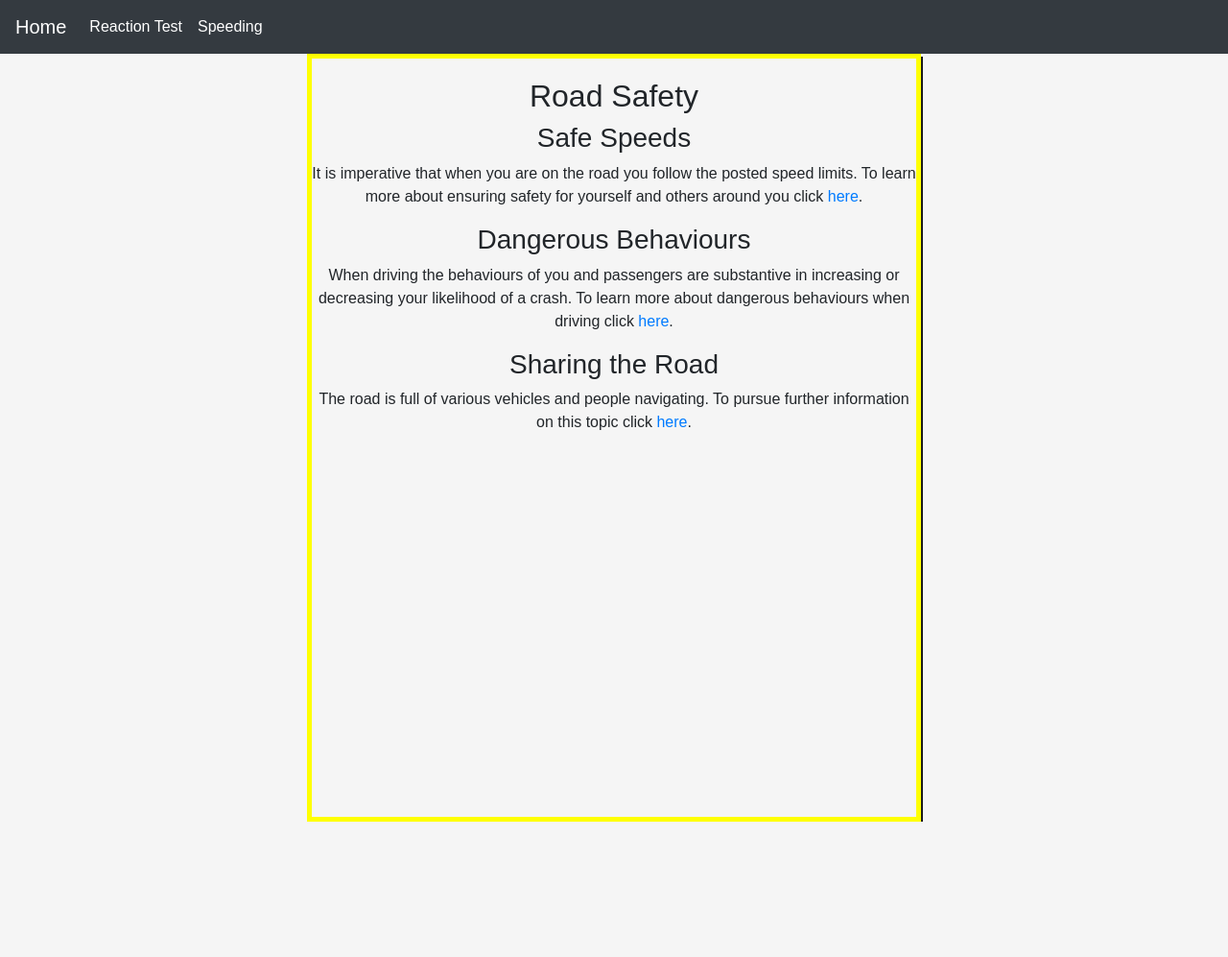
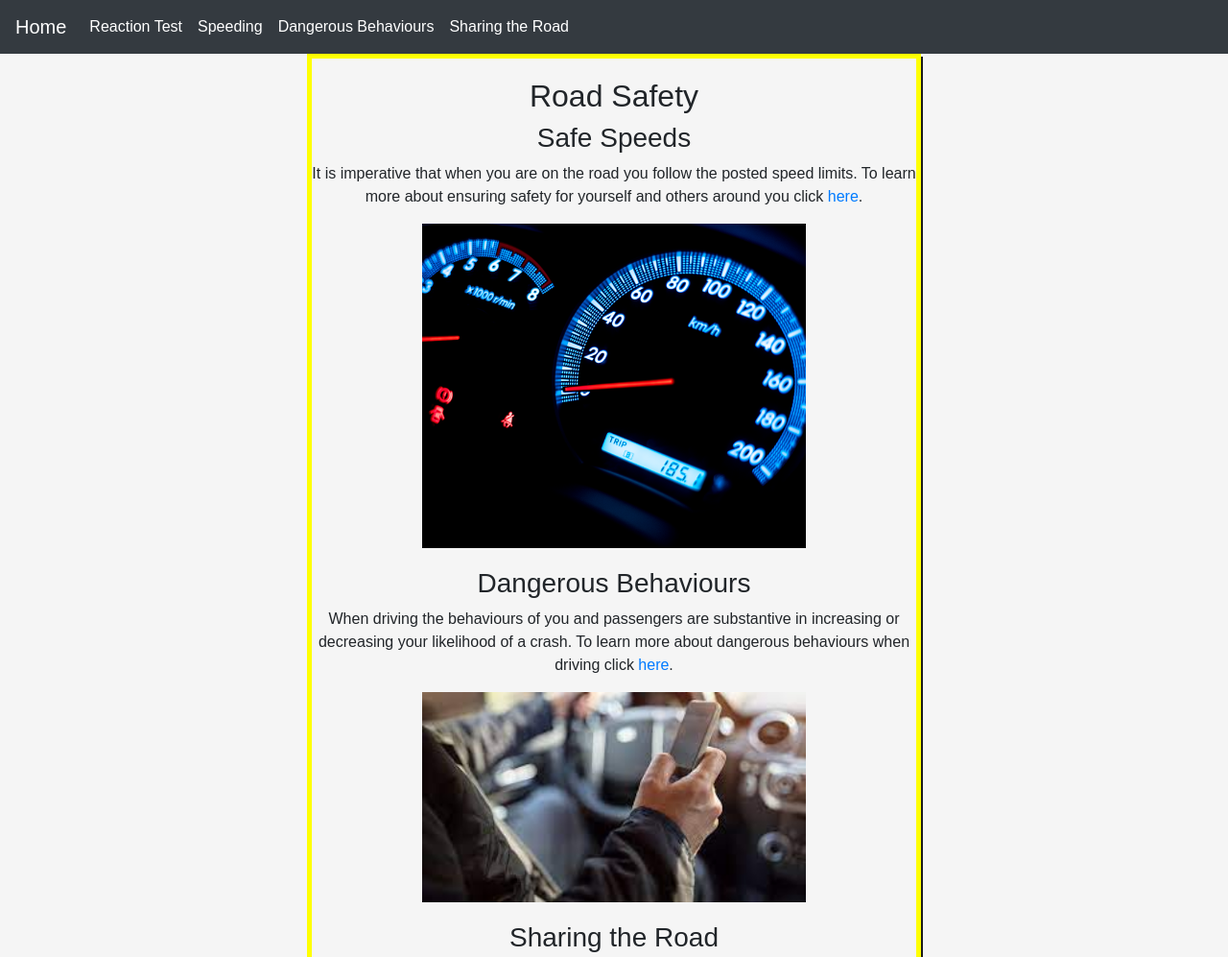
Before and after one commit to Nathan-Harrington/PDHPE-Website-Y10-2022, a plain HTML site: page home.html in a window 1280 px wide. Shown: the top 997 px of the page at 96% size. Before the commit the page ends 856 px from the top, so only its background shows below. Drawn offline with nearby package versions, Linux system fonts and the light colour scheme.

Commit message:
Finished Home.html

```diff
--- a/home.html
+++ b/home.html
@@ -20,17 +20,26 @@
                 <div class = "navbar-nav">
                     <a class="nav-item nav-link active text-white" href="speeding.html">Speeding<span class="sr-only">(current)</span></a>
                 </div>
+                <div class = "navbar-nav">
+                    <a class="nav-item nav-link active text-white" href="dangerousbehaviours.html">Dangerous Behaviours<span class="sr-only">(current)</span></a>
+                </div>
+                <div class = "navbar-nav">
+                    <a class="nav-item nav-link active text-white" href="sharingtheroad.html">Sharing the Road<span class="sr-only">(current)</span></a>
+                </div>
             <div>
         </nav>
 <!--***********************************************************************WEBSITE CODE**************************************************************************-->
         <div id = "roadSafety">
             <h2>Road Safety</h2>
             <h3>Safe Speeds</h3>
-            <p>It is imperative that when you are on the road you follow the posted speed limits. To learn more about ensuring safety for yourself and others around you click <a href = "speeding.html"> here</a>.</p>
+            <p>It is imperative that when you are on the road you follow the posted speed limits. To learn more about ensuring safety for yourself and others around you click <a href = "speeding.html"> here</a>. </p>
+            <img src = "images/speedimg3.png" style = "width: 400px; padding-bottom: 20px;">
             <h3>Dangerous Behaviours</h3>
             <p>When driving the behaviours of you and passengers are substantive in increasing or decreasing your likelihood of a crash. To learn more about dangerous behaviours when driving click <a href = "dangerousbehaviours.html"> here</a>.</p>
+            <img src = "images/dangbehaviour1.jpg" style = "width: 400px; padding-bottom: 20px;">
             <h3>Sharing the Road</h3>
             <p>The road is full of various vehicles and people navigating. To pursue further information on this topic click <a href = "sharingtheroad.html"> here</a>.</p>
+            <img src = "images/shareroad1.jpg" style = "width: 300px; padding-bottom: 20px;">
         </div>
     </body>
 </html>
--- a/style.css
+++ b/style.css
@@ -58,7 +58,7 @@ body{
     border: 5px solid #FFFF00;
     padding-top: 20px;
     box-shadow: 2px 3px #1B1b1b;
-    height: 800px;
+    height: 1270px;
  }
  #safeSpeed{
     float: left;
```
Also changed, not shown: images/dangbehaviour1.jpg (added), images/shareroad1.jpg (added), images/speedimg1.png (added), images/speedimg2.png (added), images/speedimg3.png (added).
